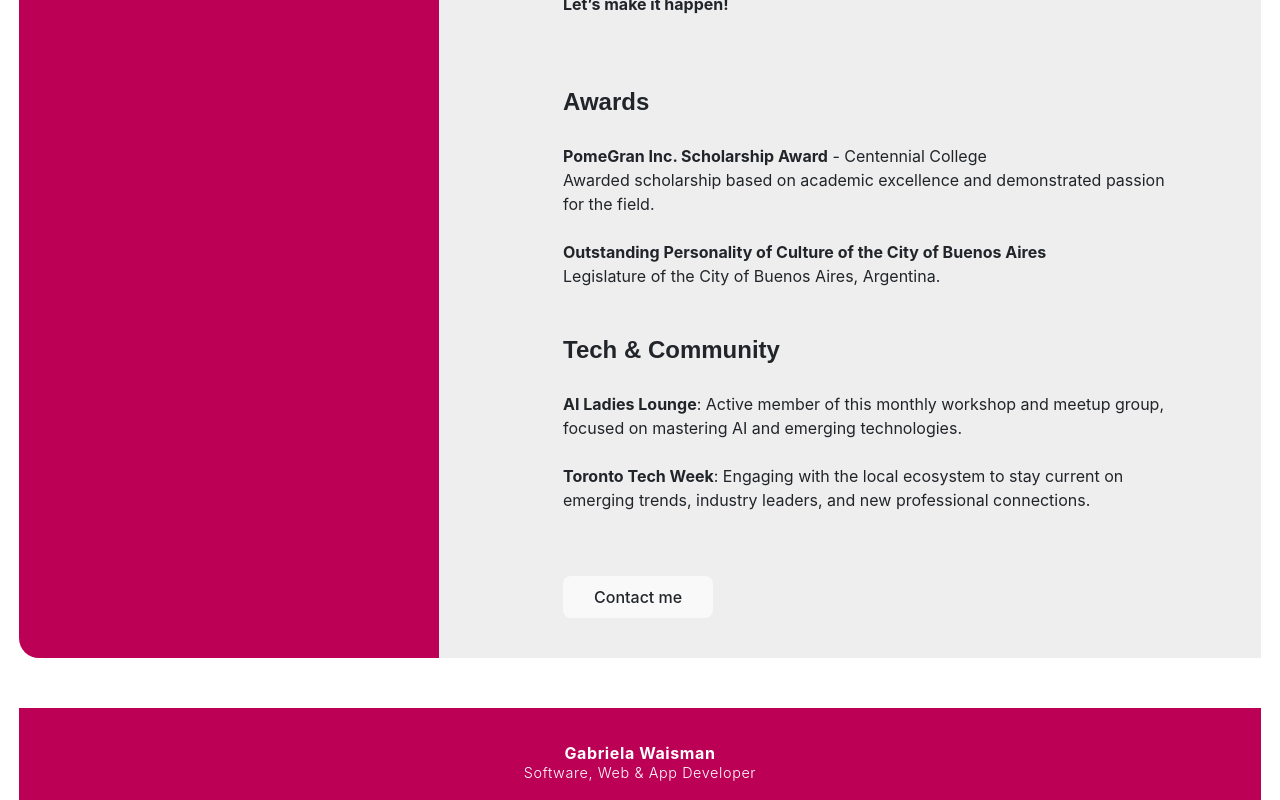
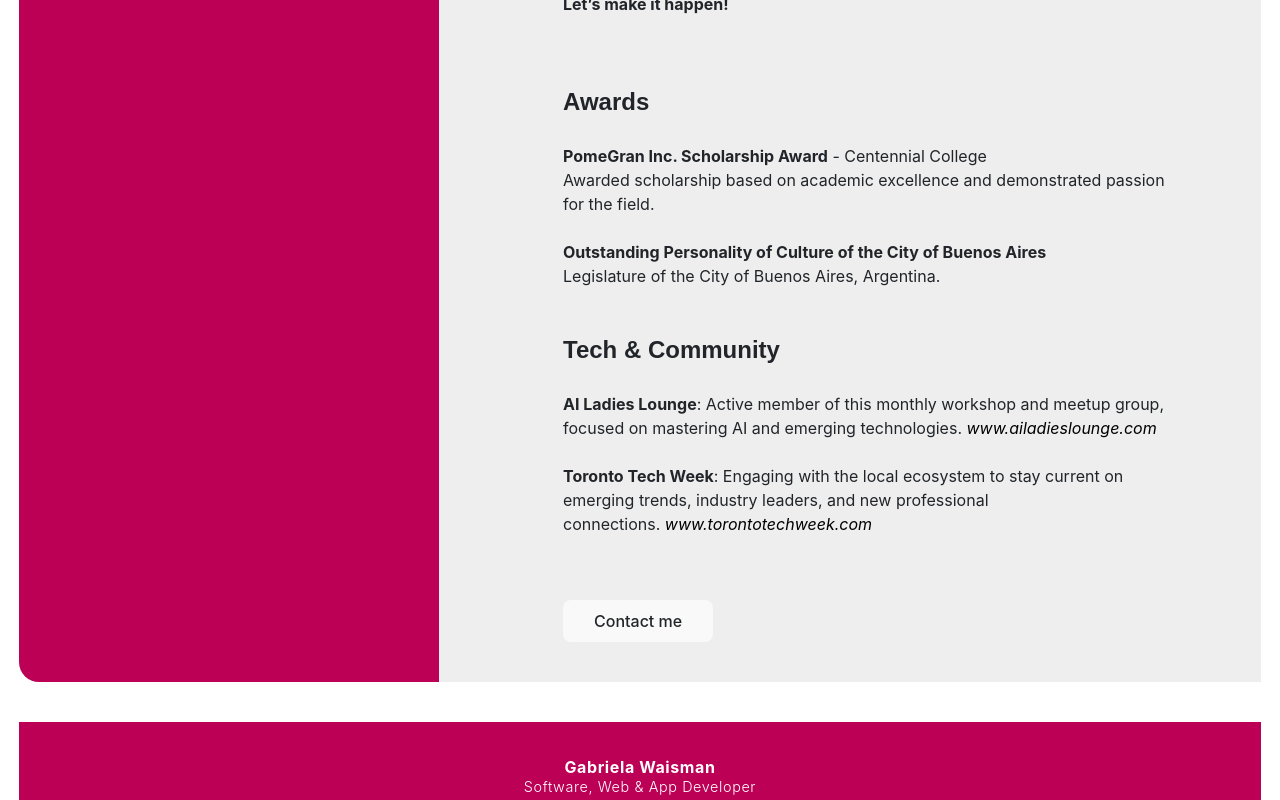
Before and after one commit to Wisegirlie/Portfolio-Wisegirlie, a React (Vite) app: page /about in a window 1280 px wide. Shown: the part 988-1788 px from the top of the page. Built offline with nearby package versions, Linux system fonts and the light colour scheme.

Commit message:
Feat(Product-dialog): Added Firefly info / Minor changes

```diff
--- a/src/components/about.jsx
+++ b/src/components/about.jsx
@@ -42,21 +42,23 @@ export default function About() {
                     <div className="about_bio_div gris_back">
                         <h1>About me</h1>
                         <span style={{ fontSize: "110%" }}>
-                            I'm a <strong>
-                                Full-Stack Software Developer</strong>{" "}
+                            I'm a <strong>Full-Stack Software Developer</strong>{" "}
                             with a strong focus on{" "}
-                            <strong style={{ color: "var(--fucsia)" }}>
-                                Frontend Development
-                            </strong>{" "}
-                            and a background in <strong> Design </strong>
+                            <strong>Frontend Development</strong> and a
+                            background in <strong> Design </strong>
                             and <strong>Communication</strong>.
                         </span>
                         <br /> <br />
                         I'm a <strong>full-stack developer</strong> with a{" "}
-                        <strong style={{ color: "var(--fucsia)" }}>designer's eye</strong> and an{" "}
-                        <strong style={{ color: "var(--fucsia)" }}>engineer's mind</strong>, combining technical
-                        depth with a strong background in design and
-                        communication to build applications that are
+                        <strong style={{ color: "var(--fucsia)" }}>
+                            designer's eye
+                        </strong>{" "}
+                        and an{" "}
+                        <strong style={{ color: "var(--fucsia)" }}>
+                            engineer's mind
+                        </strong>
+                        , combining technical depth with a strong background in
+                        design and communication to build applications that are
                         well-engineered and intuitive for the people who use
                         them.
                         <br /> <br />
@@ -116,12 +118,37 @@ export default function About() {
                         <h3>Tech & Community</h3>
                         <strong>AI Ladies Lounge</strong>: Active member of this
                         monthly workshop and meetup group, focused on mastering
-                        AI and emerging technologies.
+                        AI and emerging technologies.&nbsp;
+                        <a
+                            href="https://www.ailadieslounge.com/"
+                            target="_blank"
+                            rel="noopener"
+                            style={{
+                                textDecoration: "none",
+                                color: "#000000",
+                                fontWeight: "400",
+                            }}
+                        >
+                            <em>www.ailadieslounge.com</em>
+                        </a>
                         <br />
                         <br />
                         <strong>Toronto Tech Week</strong>: Engaging with the
                         local ecosystem to stay current on emerging trends,
-                        industry leaders, and new professional connections.
+                        industry leaders, and new professional
+                        connections.&nbsp;
+                        <a
+                            href="https://www.torontotechweek.com/"
+                            target="_blank"
+                            rel="noopener"
+                            style={{
+                                textDecoration: "none",
+                                color: "#000000",
+                                fontWeight: "400",
+                            }}
+                        >
+                            <em>www.torontotechweek.com</em>
+                        </a>
                         <br />
                         <br />
                         <Link to="/contact">
--- a/src/components/home.jsx
+++ b/src/components/home.jsx
@@ -77,7 +77,7 @@ export default function Home() {
                         </div>
                         <br /> <br />
                         <span className="home_text_intro">
-                            Software Developer with a designer’s eye and an engineer's mind, passionate about crafting clear, intuitive, user-friendly, and visually appealing digital experiences. Blends strong UI/UX design and communication skills with solid technical expertise in modern technologies.
+                            Software Developer with a designer’s eye and an engineer's mind, passionate about crafting clear, intuitive, user-friendly, and visually appealing digital experiences. Blends strong UI/UX design and communication expertise with solid technical expertise in modern technologies.
                         </span>
                         <br />
                         <Link to="/about">
--- a/src/components/project.jsx
+++ b/src/components/project.jsx
@@ -8,7 +8,7 @@ function isExternalUrl(url) {
 
 function siteButtonLabel(url) {
     if (!url) return "Live site";
-    if (url.includes("github.com")) return "View on GitHub";
+    if (url.includes("github.com")) return "GitHub";
     if (url === "/") return "Reload site";
     return "Live site";
 }
@@ -17,6 +17,7 @@ export default function Project({
     id,
     title,
     type,
+    publishInfo,
     description,
     website,
     image,
@@ -37,6 +38,7 @@ export default function Project({
                 ))}
             </div>
             <div className="project-card-actions">
+                {publishInfo && (
                 <button
                     type="button"
                     className="project-action-btn project-action-btn-secondary"
@@ -44,6 +46,7 @@ export default function Project({
                 >
                     + Info
                 </button>
+                )}
                 {website && (
                     <a
                         className="project-action-btn project-action-btn-secondary"
@@ -79,5 +82,6 @@ Project.propTypes = {
     website: PropTypes.string,
     image: PropTypes.string,
     techs: PropTypes.array,
+    publishInfo: PropTypes.bool,
     onMoreInfo: PropTypes.func,
 };
--- a/src/components/projectDialog.jsx
+++ b/src/components/projectDialog.jsx
@@ -127,7 +127,7 @@ export default function ProjectDialog({ project, onClose }) {
                     />
 
                     {/* ----- SCREENSHOTS ----- */}
-                    {project.screenshots?.length > 0 && (
+                    {/* {project.screenshots?.length > 0 && (
                         <section className="project-dialog-section">
                             <h3>Screenshots</h3>
                             <div className="project-dialog-screenshots">
@@ -138,7 +138,7 @@ export default function ProjectDialog({ project, onClose }) {
                                 ))}
                             </div>
                         </section>
-                    )}
+                    )} */}
 
                     {/* ----- TECHNICAL APPROACH ----- */}
                     <DetailSection
--- a/src/components/projects.jsx
+++ b/src/components/projects.jsx
@@ -102,6 +102,7 @@ export default function Projects() {
                             website={project.website}
                             image={project.image}
                             techs={project.techs}
+                            publishInfo={project.publishInfo}
                             onMoreInfo={() => setSelectedProject(project)}
                         />
                     </div>
--- a/src/css/about.css
+++ b/src/css/about.css
@@ -13,7 +13,7 @@
 .recuadro_nomargin {
     background-color: var(--fucsia);
     margin-top: 30px;
-    margin-bottom: 50px;
+    margin-bottom: 40px;
     border-radius: 20px;
     display: flex;
     justify-content: space-between;
--- a/src/css/contact.css
+++ b/src/css/contact.css
@@ -11,10 +11,9 @@
 
 .contact_recuadro_nomargin {
     width: 100%;
-    max-width: auto;
     background-color: var(--fucsia);
     margin-top: 30px;
-    margin-bottom: 50px;
+    margin-bottom: 40px;
     border-radius: 20px;
     display: flex;
     justify-content: space-between;
--- a/src/data/projects.js
+++ b/src/data/projects.js
@@ -74,6 +74,7 @@ const projects = [
             label: 'Visit Live website',
             href: "https://energit.com.ar"
         }],
+        publishInfo: true,
     },
 
 
@@ -96,6 +97,7 @@ const projects = [
             "PostgreSQL",
             "Git",
             "JavaScript",
+            "TypeScript",
             "HTML",
             "CSS",
             "SVG",
@@ -104,34 +106,54 @@ const projects = [
             "Figma",
         ],
         overview:
-            "Cross-platform mobile product for iOS and Android, built from Figma into a full stack of screens, APIs, and database integration. This version has not been released yet.",
+            "Fullstack development of a mobile app for making new friends, developed for both iOS and Android.",
         objective:
-            "Ship a scalable, production-ready app experience with reusable UI, authenticated user flows, and map-based features that match the design system.",
+            "Ship a scalable, production-ready app experience with reusable UI components, authenticated user flows, deep links, activity logs, live chat, user interactions, app configuration, and map-based features that match the design system.",
         process: [
-            "Translated Figma screens into reusable React Native / Expo components.",
-            "Implemented complete feature flows and navigation.",
-            "Built RESTful API endpoints and wired them to PostgreSQL.",
-            "Integrated login authentication and Google Maps.",
+            "Translated Figma designs into reusable components and full screens.",
+            "Refined components and system for design consistency.",
+            "Implemented complete feature flows and navigation for user account management, deep links, event creation, map integration, app configuration, credits management, activity log, admin account, among other features.",
+            "Built the correspondant backend RESTful API endpoints and integrated them with the database.",
+            "Ensured seamless integration between frontend components and backend services.",
+            "Integrated Google Maps with several features, including location filtering to allow only selected public spaces.",
+            "Created deep links for sharing specific app content.",
+            "Worked to ensure iOS and Android compatibility and visual consistency.",
+            "Led the development team during some sprints.",
+            "Documented code for future reference and team onboarding.",
+            "Worked in an Agile development environment with daily meetings, regular sprints and team collaboration.",
+            "Used issue tracking and project management tools for team coordination.",
+            "Managed Git workflows and version control for the development team.",
         ],
         challenges: [
-            "Keeping visual fidelity with Figma while building a maintainable component system.",
-            "Coordinating mobile UI, REST APIs, and database models so user flows stayed seamless.",
+            "Working in a very high-pressure environment with time constraints.",
+            "The designs kept changing continuously, requiring frequent updates to the components and screens.",
+            "The system itself had frequent major changes that required careful adjustments and updates to the features while keeping the project on track",
+            "Keeping visual fidelity and flow between iOS and Android.",
+            "Ensuring smooth collaboration between frontend and backend teams under tight deadlines.",
+            "Handling unexpected technical challenges and finding quick solutions under pressure.",
         ],
         learnings: [
-            "Reusable components and a clear API contract make later screens much faster to ship.",
-            "Map and auth features need to be designed as first-class flows, not last-minute add-ons.",
+            "Effective communication and collaboration are crucial in high-pressure development environments.",
+            "Balancing the need for rapid development with maintaining code quality.",
+            "Adapting to frequent design changes while maintaining project progress.",
+            "Prioritizing tasks effectively under tight deadlines.",
+            "Recognizing the value of thorough documentation for reference.",
+            "The importance of keeping the team engaged by actively hearing all voices and recognizing everyone's contributions.",
         ],
         technicalApproach:
-            "React Native with Expo on the client. Node.js/Express and Python services expose REST APIs backed by PostgreSQL. Authentication and Google Maps APIs sit on top of that stack.",
+            "Developed using React Native with Expo on the client side. The database was PostgreSQL, and the backend was built with Node.js/Express and Python, exposing REST APIs. Authentication and Google Maps APIs were integrated into the stack.",
         screenshots: [
             { src: projectFireFlyImg, alt: "Firefly Spark app preview" },
             { src: projectFireFly2Img, alt: "Firefly Spark screen" },
             { src: projectFireFly3Img, alt: "Firefly Spark screen 2" },
             { src: projectFireFly4Img, alt: "Firefly Spark screen 3" },
         ],
-        delivery:
-            "Fully functional app build and backend. Public product marketing site is live; this app version is not released yet.",
+        delivery: [
+            "Fully functional app build and backend.",
+            "Public product marketing site is live; this app version is not yet released.",
+        ],
         links: [{ label: "Product site", href: "https://fireflyspark.io/" }],
+        publishInfo: true,
     },
 
     //  ---------  MELISA MOZZATI  ---------
@@ -163,11 +185,11 @@ const projects = [
             "Including little horror-themed interactive elements to enhance user engagement.",
         ],
         learnings: [
-            "When working with very specialized genres, close collaboration with the client is crucial to ensure that the chosen resources align with their vision and expectations.",
+            "When working with very specialized topics, close collaboration with the client is crucial to ensure that the chosen resources align with their vision and expectations.",
             "Iteration and continuous feedback are key to refining both the design and functionality, leaving the door open for future improvements.",
         ],
         technicalApproach:
-            "Developed with HTML, CSS, and JavaScript for the static site; and PHP and MySQL for editable content and registration of forms. Versioned with Git.",
+            "Developed with HTML, CSS, and JavaScript for the static pages; and PHP and MySQL for editable content and registration of forms. Versioned with Git.",
         screenshots: [
             { src: projectMelisaWebImg, alt: "Melisa Mozzati portfolio website" },
         ],
@@ -177,6 +199,7 @@ const projects = [
             "Hosting, support, and ongoing maintenance.",
         ],
         links: [{ label: "Live website", href: "https://www.melisamozzati.com" }],
+        publishInfo: true,
     },
 
     //  ---------  FINDGRANT  ---------
@@ -196,6 +219,7 @@ const projects = [
             "Express.js",
             "Git",
             "JavaScript",
+            "TypeScript",
             "HTML",
             "CSS",
             "SVG",
@@ -227,6 +251,7 @@ const projects = [
         delivery:
             "Front-end handed off as a working product. The live site may include later changes by the product owner.",
         links: [{ label: "Live website", href: "https://findgrant.ca/" }],
+        publishInfo: false,
     },
 
     //  ---------  PORTFOLIO  ---------
@@ -243,6 +268,7 @@ const projects = [
             "Node.js",
             "PHP",
             "JavaScript",
+            "TypeScript",
             "HTML",
             "CSS",
             "Git",
@@ -272,6 +298,7 @@ const projects = [
         ],
         delivery: "This website — continuously updated as new work is added.",
         links: [{ label: "Reload site", href: "/" }],
+        publishInfo: false,
     },
 
     //  ---------  THEATRE APP  ---------
@@ -325,6 +352,7 @@ const projects = [
                 href: "https://github.com/Wisegirlie/Theatre-App",
             },
         ],
+        publishInfo: false,
     },
 
     //  ---------  DIVERSA FILMS  ---------
@@ -362,6 +390,7 @@ const projects = [
         links: [
             { label: "Live website", href: "https://www.diversafilms.com.ar" },
         ],
+        publishInfo: false,
     },
 
     //  ---------  SECURE REGISTRATION FORM  ---------
@@ -416,6 +445,7 @@ const projects = [
                 href: "https://gabywaisman.com/portfolio/secure-registration-form/index.html",
             },
         ],
+        publishInfo: false,
     },
 
     //  ---------  REAL STATE  ---------
@@ -456,6 +486,7 @@ const projects = [
                 href: "https://www.gabywaisman.com/portfolio/real-state/index.html",
             },
         ],
+        publishInfo: false,
     },
 
     //  ---------  VOICE COMMANDED SUPERMARKET LIST  ---------
@@ -477,6 +508,7 @@ const projects = [
             "MongoDB",
             "Google Speech-to-Text API",
             "JavaScript",
+            "TypeScript",
             "HTML",
             "CSS",
             "Git",
@@ -510,6 +542,7 @@ const projects = [
                 href: "https://github.com/Wisegirlie/Supermarket-list-voice-commanded",
             },
         ],
+        publishInfo: false,
     },
 
     //  ---------  ROSARIA  ---------
@@ -525,7 +558,7 @@ const projects = [
         overview:
             "Design and development of a brand website for an actress who creates shows for children.",
         objective:
-            "Provide a site that showcases the fictional character and is interactive, attractive, and engaging for children, while reflecting the fictional character's personality and maintaining the brand's visual identity.",
+            "Provide a site that showcases the fictional character and that is interactive, attractive, and engaging for children, while reflecting the fictional character's personality and maintaining the brand's visual identity.",
         process: [
             "Collected requirements: collaborated with the client to gather requirements, information, brand logo and colors, guidelines, typefaces, content, and other materials.",
             "Created a mockup to present the initial design concept to the client and gather feedback.",
@@ -555,6 +588,7 @@ const projects = [
             "Hosting, support, and ongoing maintenance",
         ],
         links: [{ label: "Visit live website", href: "https://www.soyrosaria.com" }],
+        publishInfo: true,
     },
 
     //  ---------  INTERACTIVE SVG MAP  ---------
@@ -601,6 +635,7 @@ const projects = [
                 href: "https://unidadpopular.org.ar/mapa-referentes/",
             },
         ],
+        publishInfo: true,
     },
 ];
 
```
Also changed, not shown: src/components/skills.jsx (+11 -8 lines).
